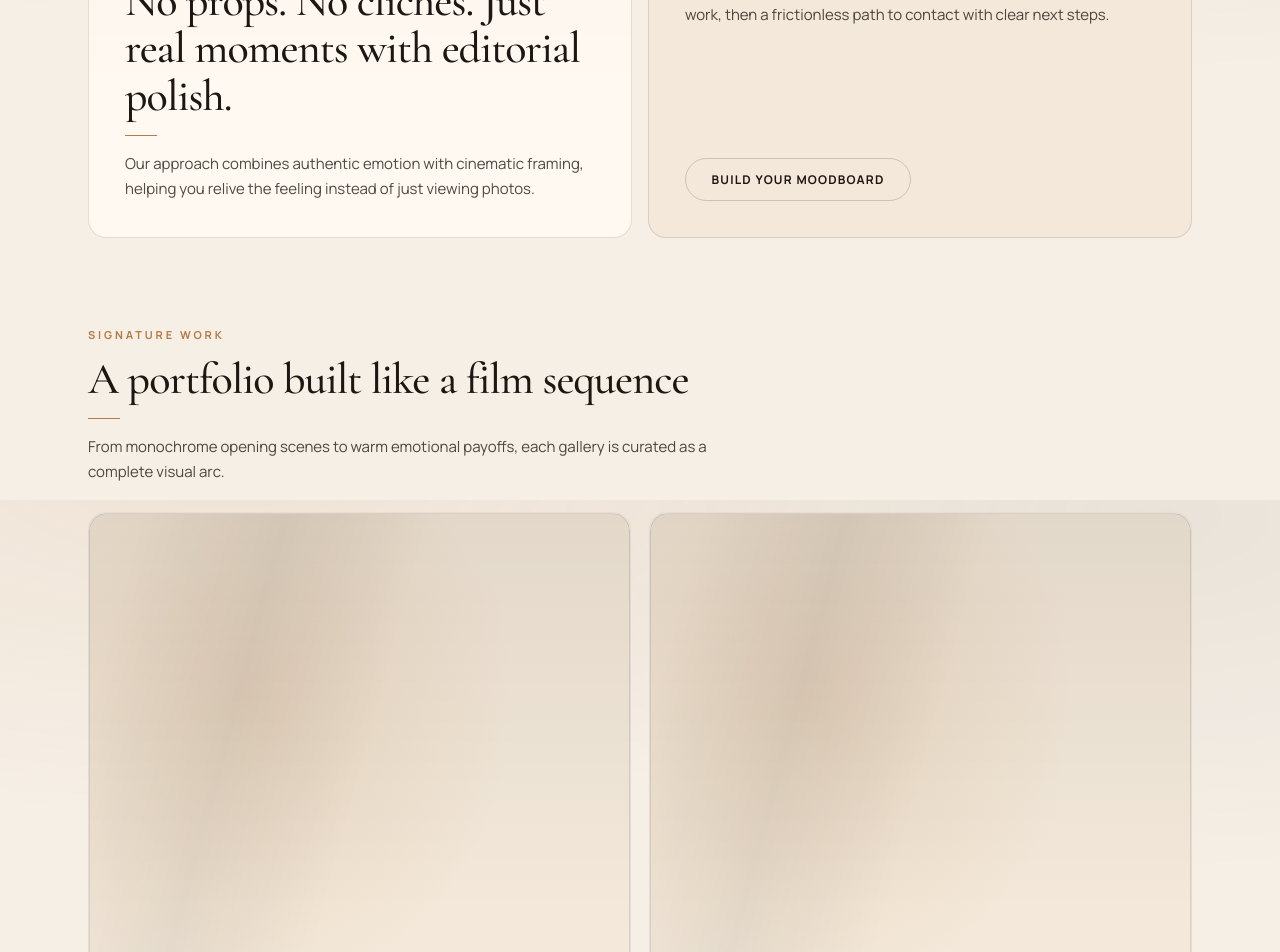
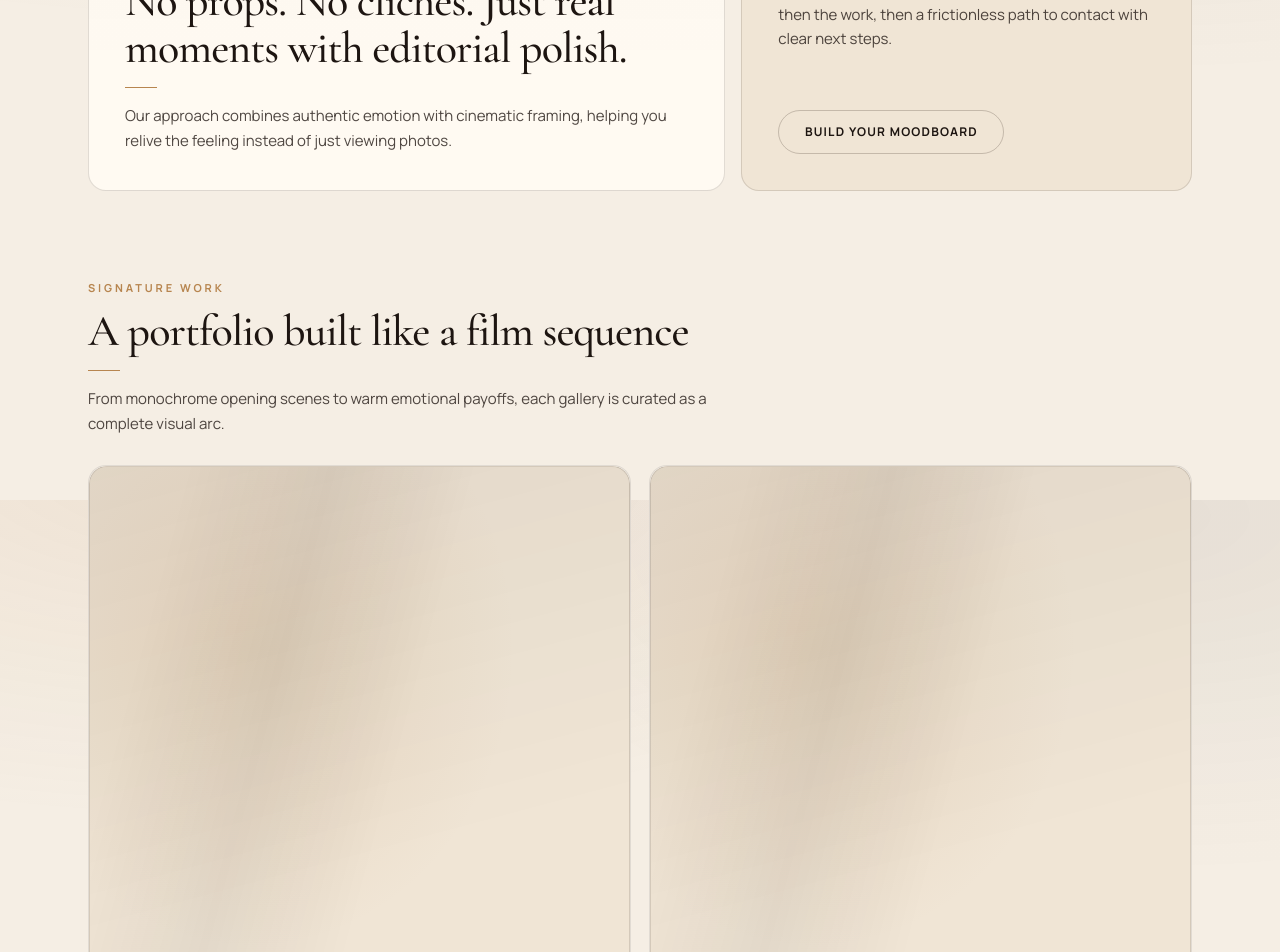
Before and after one commit to helloartistryinlove-maker/portfolio, a Next.js app: page / in a window 1280 px wide. Shown: the part 1100-2052 px from the top of the page. Built offline with nearby package versions, Linux system fonts and the light colour scheme.

Commit message:
project complete

```diff
--- a/src/app/globals.css
+++ b/src/app/globals.css
@@ -2,23 +2,22 @@
 
 /* ── Design tokens ─────────────────── */
 :root {
-  /* Base theme: warm paper + espresso ink */
-  --bg:         #f6efe6;
-  --surface:    #fff9f1;
-  --surface-2:  #f3e8d9;
-  --surface-3:  #eadcc6;
-  --line:       rgba(34, 24, 18, 0.12);
-  --line-md:    rgba(34, 24, 18, 0.18);
+  /* Base theme: warm editorial neutrals */
+  --bg:         #f5eee4;
+  --surface:    #fffaf2;
+  --surface-2:  #f0e5d5;
+  --surface-3:  #e8d7c0;
+  --line:       rgba(43, 30, 22, 0.14);
+  --line-md:    rgba(43, 30, 22, 0.22);
 
-  --text-1: #1d1612;
-  --text-2: rgba(29, 22, 18, 0.78);
-  --text-3: rgba(29, 22, 18, 0.62);
-  --text-4: rgba(29, 22, 18, 0.42);
+  --text-1: #1d1511;
+  --text-2: rgba(29, 21, 17, 0.78);
+  --text-3: rgba(29, 21, 17, 0.6);
+  --text-4: rgba(29, 21, 17, 0.4);
 
-  /* Accent: refined bronze + wine */
-  --gold:       #b47b43;
-  --gold-hi:    #c89258;
-  --gold-glow:  rgba(180, 123, 67, 0.16);
+  --gold:       #b7854f;
+  --gold-hi:    #ce9a61;
+  --gold-glow:  rgba(183, 133, 79, 0.18);
   --accent-red: #8b3a3a;
 
   --radius-card: 1.125rem;
@@ -46,8 +45,8 @@ body {
   font-size: 1rem;
   line-height: 1.6;
   background-image:
-    radial-gradient(ellipse 70% 45% at 18% -5%, rgba(180,123,67,0.1), transparent),
-    radial-gradient(ellipse 55% 45% at 90% 2%, rgba(29,22,18,0.06), transparent);
+    radial-gradient(ellipse 68% 45% at 18% -5%, rgba(183,133,79,0.11), transparent),
+    radial-gradient(ellipse 55% 45% at 90% 2%, rgba(29,21,17,0.07), transparent);
 }
 
 /* ── Page wrapper ─────────────────── */
@@ -244,6 +243,14 @@ img, video { display: block; max-width: 100%; }
   animation: shimmer 2.8s linear infinite;
 }
 
+.media-zoom {
+  transition: transform .55s cubic-bezier(.22,1,.36,1), filter .35s;
+}
+.card-lift:hover .media-zoom {
+  transform: scale(1.045);
+  filter: saturate(1.08);
+}
+
 /* ── Fade-rise animation ──────────── */
 .fade-rise { animation: fadeRise .75s cubic-bezier(.22,1,.36,1) both; }
 .fade-rise-d1 { animation-delay: .1s; }
@@ -312,6 +319,20 @@ img, video { display: block; max-width: 100%; }
   animation: sheenMove .9s cubic-bezier(.22,1,.36,1) both;
 }
 
+.bento-grid {
+  display: grid;
+  grid-template-columns: repeat(12, minmax(0, 1fr));
+  gap: 1rem;
+}
+.bento-span-4 { grid-column: span 4 / span 4; }
+.bento-span-5 { grid-column: span 5 / span 5; }
+.bento-span-6 { grid-column: span 6 / span 6; }
+.bento-span-7 { grid-column: span 7 / span 7; }
+.bento-span-8 { grid-column: span 8 / span 8; }
+@media (max-width: 900px) {
+  .bento-span-4, .bento-span-5, .bento-span-6, .bento-span-7, .bento-span-8 { grid-column: span 12 / span 12; }
+}
+
 /* ── Keyframes ────────────────────── */
 @keyframes shimmer { to { transform: translateX(100%); } }
 @keyframes sheenMove {
@@ -338,4 +359,4 @@ img, video { display: block; max-width: 100%; }
 ::-webkit-scrollbar-thumb { background: var(--surface-3); border-radius: 4px; }
 
 /* ── Selection ────────────────────── */
-::selection { background: rgba(176,154,106,.28); color: var(--text-1); }
+::selection { background: rgba(183,133,79,.25); color: var(--text-1); }
--- a/src/app/page.tsx
+++ b/src/app/page.tsx
@@ -1,6 +1,7 @@
 import Link from "next/link";
 import { CtaStrip } from "@/components/ui/cta-strip";
 import { MediaPlaceholder } from "@/components/ui/media-placeholder";
+import { RevealOnScroll } from "@/components/ui/reveal-on-scroll";
 import { SectionHeading } from "@/components/ui/section-heading";
 
 const featuredWork = [
@@ -52,6 +53,8 @@ const quickLinks = [
   },
 ];
 
+const reelBlocks = ["BTS Moment 01", "BTS Moment 02", "BTS Moment 03", "BTS Moment 04"];
+
 export default function Home() {
   return (
     <>
@@ -93,11 +96,17 @@ export default function Home() {
           grid-template-columns: repeat(3, 1fr);
           gap: 1rem;
         }
+        .reel-strip {
+          display: grid;
+          grid-template-columns: repeat(4, 1fr);
+          gap: .8rem;
+        }
 
         @media (max-width: 900px) {
           .work-grid { grid-template-columns: 1fr; }
           .pillar-grid { grid-template-columns: repeat(2, 1fr); }
           .quick-grid { grid-template-columns: repeat(2, 1fr); }
+          .reel-strip { grid-template-columns: repeat(2, 1fr); }
         }
         @media (max-width: 600px) {
           .hero-inner { padding-block: 3.5rem 3rem; }
@@ -105,6 +114,7 @@ export default function Home() {
           .pillar-grid { grid-template-columns: 1fr; }
           .quick-grid { grid-template-columns: 1fr; }
           .intro-grid { grid-template-columns: 1fr; }
+          .reel-strip { grid-template-columns: 1fr 1fr; }
         }
         @media (min-width: 760px) {
           .hero-inner { grid-template-columns: 1.1fr 1fr; }
@@ -140,7 +150,7 @@ export default function Home() {
 
         <div className="page-wrap hero-inner">
           {/* ── Text col ── */}
-          <div>
+          <RevealOnScroll>
             <span className="tag" style={{ marginBottom: "1.25rem" }}>
               Premium Wedding Storytelling
             </span>
@@ -219,12 +229,12 @@ export default function Home() {
                 <span key={logo} className="trust-logo">{logo}</span>
               ))}
             </div>
-          </div>
+          </RevealOnScroll>
 
           {/* ── Media col (desktop only) ── */}
-          <div className="hero-media-col">
+          <RevealOnScroll className="hero-media-col" delayMs={120}>
             <MediaPlaceholder ratio="video" label="Hero Film Loop" />
-          </div>
+          </RevealOnScroll>
         </div>
 
         {/* Bottom fade */}
@@ -253,9 +263,9 @@ export default function Home() {
         }}
       >
         {/* ── Intro split ── */}
-        <section className="intro-grid">
-          <div
-            className="surface"
+        <section className="bento-grid">
+          <RevealOnScroll
+            className="surface bento-span-7"
             style={{ padding: "clamp(1.5rem,4vw,2.25rem)" }}
           >
             <SectionHeading
@@ -263,9 +273,10 @@ export default function Home() {
               title="No props. No cliches. Just real moments with editorial polish."
               description="Our approach combines authentic emotion with cinematic framing, helping you relive the feeling instead of just viewing photos."
             />
-          </div>
-          <div
-            className="surface"
+          </RevealOnScroll>
+          <RevealOnScroll
+            className="surface bento-span-5"
+            delayMs={120}
             style={{
               padding: "clamp(1.5rem,4vw,2.25rem)",
               background: "var(--surface-2)",
@@ -297,21 +308,22 @@ export default function Home() {
             >
               Build Your Moodboard
             </Link>
-          </div>
+          </RevealOnScroll>
         </section>
 
         {/* ── Featured Work ── */}
-        <section>
+        <RevealOnScroll>
           <SectionHeading
             eyebrow="Signature Work"
             title="A portfolio built like a film sequence"
             description="From monochrome opening scenes to warm emotional payoffs, each gallery is curated as a complete visual arc."
           />
           <div className="work-grid" style={{ marginTop: "1.75rem" }}>
-            {featuredWork.map((item) => (
-              <article
+            {featuredWork.map((item, idx) => (
+              <RevealOnScroll
                 key={item.id}
                 className="surface card-lift"
+                delayMs={idx * 90}
                 style={{ overflow: "hidden" }}
               >
                 <MediaPlaceholder ratio={item.ratio} label={item.label} />
@@ -343,13 +355,26 @@ export default function Home() {
                     Curated highlight
                   </p>
                 </div>
-              </article>
+              </RevealOnScroll>
             ))}
           </div>
-        </section>
+        </RevealOnScroll>
+
+        <RevealOnScroll>
+          <div className="reel-strip">
+            {reelBlocks.map((item, idx) => (
+              <div key={item} className="surface card-lift" style={{ overflow: "hidden" }}>
+                <MediaPlaceholder ratio="portrait" label={item} />
+                <div style={{ padding: ".8rem .9rem 1rem" }}>
+                  <p className="eyebrow">{`Reel ${String(idx + 1).padStart(2, "0")}`}</p>
+                </div>
+              </div>
+            ))}
+          </div>
+        </RevealOnScroll>
 
         {/* ── Why Artistry In Love ── */}
-        <section
+        <RevealOnScroll
           className="cinema"
           style={{
             position: "relative",
@@ -383,9 +408,10 @@ export default function Home() {
             description="We blend high-fashion visual language with emotionally honest documentation for modern couples."
           />
           <div className="pillar-grid">
-            {trustPillars.map((p) => (
-              <div
+            {trustPillars.map((p, idx) => (
+              <RevealOnScroll
                 key={p.title}
+                delayMs={idx * 100}
                 style={{
                   borderRadius: ".875rem",
                   padding: "1.25rem",
@@ -424,17 +450,18 @@ export default function Home() {
                 >
                   {p.desc}
                 </p>
-              </div>
+              </RevealOnScroll>
             ))}
           </div>
-        </section>
+        </RevealOnScroll>
 
         {/* ── Quick Links ── */}
         <section className="quick-grid">
-          {quickLinks.map((item) => (
-            <article
+          {quickLinks.map((item, idx) => (
+            <RevealOnScroll
               key={item.eyebrow}
               className="surface card-lift"
+              delayMs={idx * 90}
               style={{
                 padding: "clamp(1.25rem,3vw,1.75rem)",
                 display: "flex",
@@ -472,19 +499,21 @@ export default function Home() {
               >
                 {item.cta}
               </Link>
-            </article>
+            </RevealOnScroll>
           ))}
         </section>
 
         {/* ── CTA ── */}
-        <CtaStrip
+        <RevealOnScroll>
+          <CtaStrip
           title="If your story deserves cinematic care, start your inquiry."
           text="Share date, location, and moodboard inspiration to receive availability, collections, and next steps."
           primaryLabel="Check Availability"
           primaryHref="/contact-us"
           secondaryLabel="Join The Team"
           secondaryHref="/career"
-        />
+          />
+        </RevealOnScroll>
       </div>
     </>
   );
--- a/src/components/ui/media-placeholder.tsx
+++ b/src/components/ui/media-placeholder.tsx
@@ -29,14 +29,21 @@ export function MediaPlaceholder({
         border: "1px solid var(--line)",
       }}
     >
-      {/* Subtle warm glow */}
+      <div
+        className="media-zoom"
+        style={{
+          position: "absolute",
+          inset: 0,
+          background: "linear-gradient(165deg, rgba(0,0,0,0.06), transparent 55%), var(--surface-2)",
+        }}
+      />
       <div
         aria-hidden
         style={{
           position: "absolute",
           inset: 0,
           background:
-            "radial-gradient(ellipse 70% 60% at 30% 25%, rgba(180,123,67,0.16), transparent 70%)",
+            "radial-gradient(ellipse 70% 60% at 30% 25%, rgba(183,133,79,0.16), transparent 70%)",
           pointerEvents: "none",
         }}
       />
--- /dev/null
+++ b/src/components/ui/reveal-on-scroll.tsx
@@ -0,0 +1,60 @@
+"use client";
+
+import { useEffect, useRef, useState } from "react";
+import type { CSSProperties } from "react";
+
+type RevealOnScrollProps = {
+  children: React.ReactNode;
+  delayMs?: number;
+  y?: number;
+  className?: string;
+  style?: CSSProperties;
+};
+
+export function RevealOnScroll({
+  children,
+  delayMs = 0,
+  y = 18,
+  className,
+  style,
+}: RevealOnScrollProps) {
+  const ref = useRef<HTMLDivElement>(null);
+  const [visible, setVisible] = useState(false);
+
+  useEffect(() => {
+    const node = ref.current;
+    if (!node) return;
+
+    const observer = new IntersectionObserver(
+      (entries) => {
+        entries.forEach((entry) => {
+          if (entry.isIntersecting) {
+            setVisible(true);
+            observer.unobserve(entry.target);
+          }
+        });
+      },
+      { threshold: 0.15, rootMargin: "0px 0px -10% 0px" },
+    );
+
+    observer.observe(node);
+    return () => observer.disconnect();
+  }, []);
+
+  return (
+    <div
+      ref={ref}
+      className={className}
+      style={{
+        ...style,
+        opacity: visible ? 1 : 0,
+        transform: visible ? "translateY(0)" : `translateY(${y}px)`,
+        transition:
+          "opacity 720ms cubic-bezier(.22,1,.36,1), transform 720ms cubic-bezier(.22,1,.36,1)",
+        transitionDelay: `${delayMs}ms`,
+      }}
+    >
+      {children}
+    </div>
+  );
+}
```
Also changed, not shown: src/app/blogs/page.tsx (+9 -5 lines), src/app/career/page.tsx (+6 -5 lines), src/app/contact-us/page.tsx (+5 -4 lines), src/app/films/page.tsx (+9 -5 lines), src/app/testimonials/page.tsx (+12 -8 lines).
